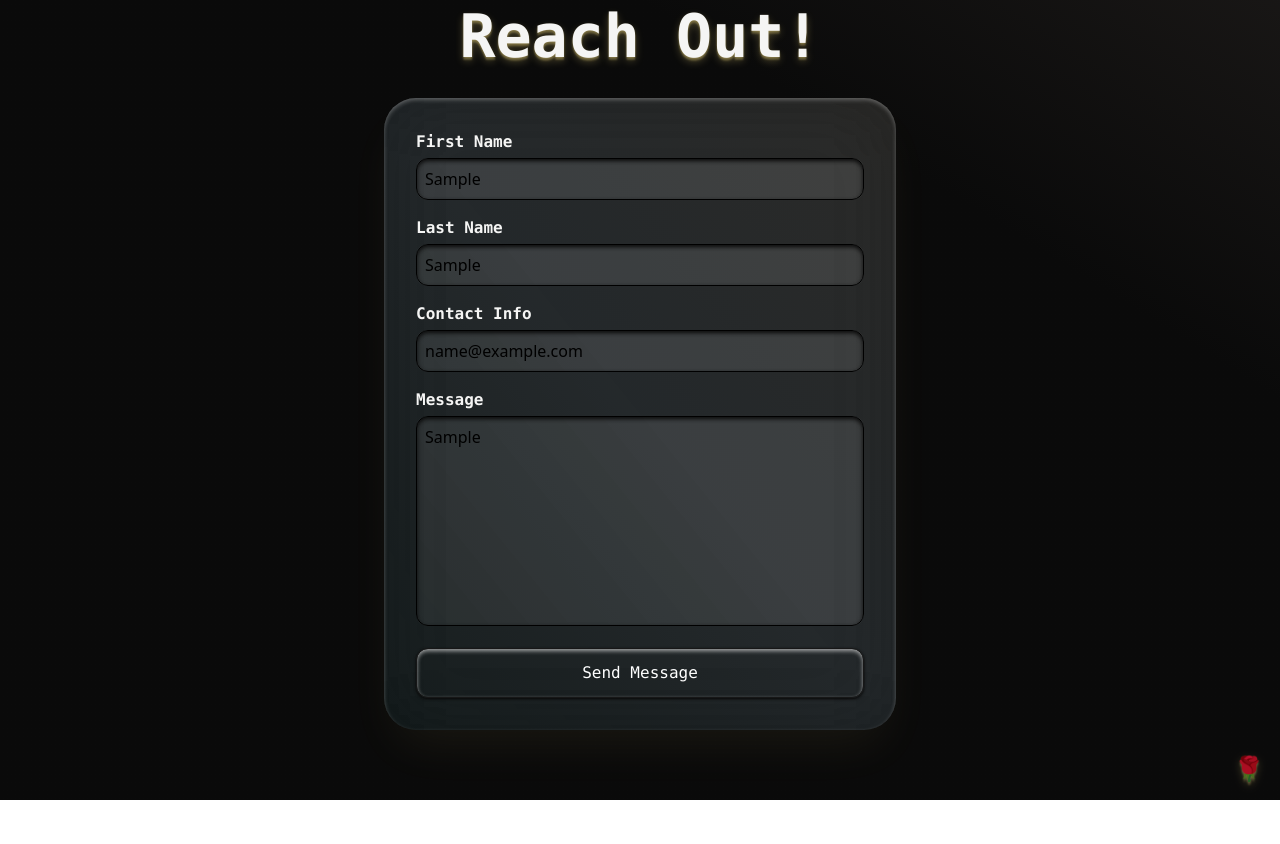
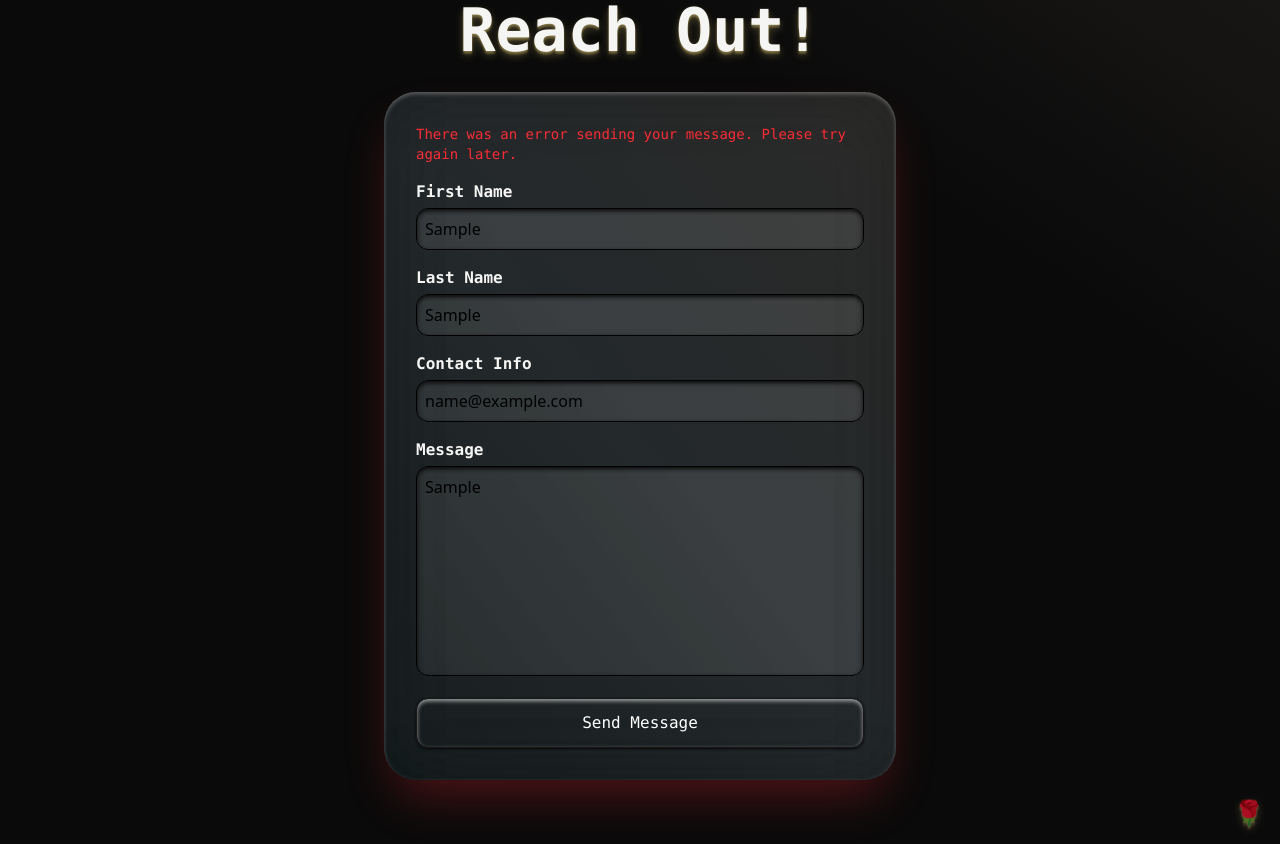
Before and after one commit to jordan-begian/contact-form-email-relay, a Next.js app: page / in a window 1280 px wide. Both pictures are taken after typing "Sample", "Sample", "name@example.com", "Sample" into the empty fields and a click on the button "Send Message". Before the commit the page ends 800 px from the top, so only its background shows below. Built offline with nearby package versions, Linux system fonts and the light colour scheme.

Commit message:
add frontend error handling and styling

```diff
--- a/src/pages/components/ContactForm.tsx
+++ b/src/pages/components/ContactForm.tsx
@@ -1,5 +1,5 @@
 import { ContactFormFields } from '@/shared/models/ContactFormFields';
-import React, { useState } from 'react';
+import React, { useState, useEffect } from 'react';
 import FormField from './FormField';
 import client from '../services/MessageRelayClient';
 
@@ -10,21 +10,49 @@ const ContactForm: React.FC = () => {
     contactInfo: '',
     message: '',
   });
+  const [error, setError] = useState<string | undefined>(undefined);
+  const [visibleError, setVisibleError] = useState<string | undefined>(undefined);
+
+  useEffect(() => {
+    if (error) {
+      setVisibleError(error);
+    } else if (visibleError) {
+      const timeout = setTimeout(() => setVisibleError(undefined), 1000);
+      return () => clearTimeout(timeout);
+    }
+  }, [error, visibleError]);
 
   const handleChange = (event: React.ChangeEvent<HTMLInputElement | HTMLTextAreaElement>) => {
     setForm({ ...form, [event.target.name]: event.target.value });
+    if (error) {
+      setError(undefined);
+    }
   };
 
   const handleSubmit = async (event: React.FormEvent) => {
     event.preventDefault();
+    setError(undefined);
     await client.relayAsEmail(form)
       .catch((error: Error) => {
         console.error('Error sending message:', error);
+        setError('There was an error sending your message. Please try again later.');
       });
   };
 
   return (
-    <form onSubmit={handleSubmit} className="contact-form">
+    <form onSubmit={handleSubmit} className={
+      `contact-form
+      ${error ?
+        'shadow-2xl shadow-red-500/30' :
+        'shadow-2xl/45 shadow-amber-200/15'
+      }`
+    }>
+      <div className={
+        `contact-form-error
+        ${error ? 'opacity-100' : 'opacity-0 pointer-events-none'}`
+      }>
+        {visibleError}
+      </div>
       <FormField
         label="First Name"
         name="firstName"
--- a/src/pages/styles/globals.css
+++ b/src/pages/styles/globals.css
@@ -14,9 +14,15 @@
   @apply bg-gradient-to-tr from-cyan-300/5 via-sky-200/10 to-amber-50/10;
   @apply backdrop-brightness-200 backdrop-blur-2xl;
   @apply inset-shadow-sm inset-shadow-neutral-100/30;
-  @apply shadow-2xl/45 shadow-amber-200/15;
+  @apply transition-shadow duration-1000;
   @apply min-w-xs lg:max-w-full md:w-lg;
   @apply p-4 md:p-8 rounded-2xl md:rounded-4xl;
+}
+
+.contact-form-error {
+  @apply mb-4;
+  @apply text-red-500 text-sm font-mono;
+  @apply transition-all duration-1000 ease-in-out;
 }
 
 .form-field {
```
